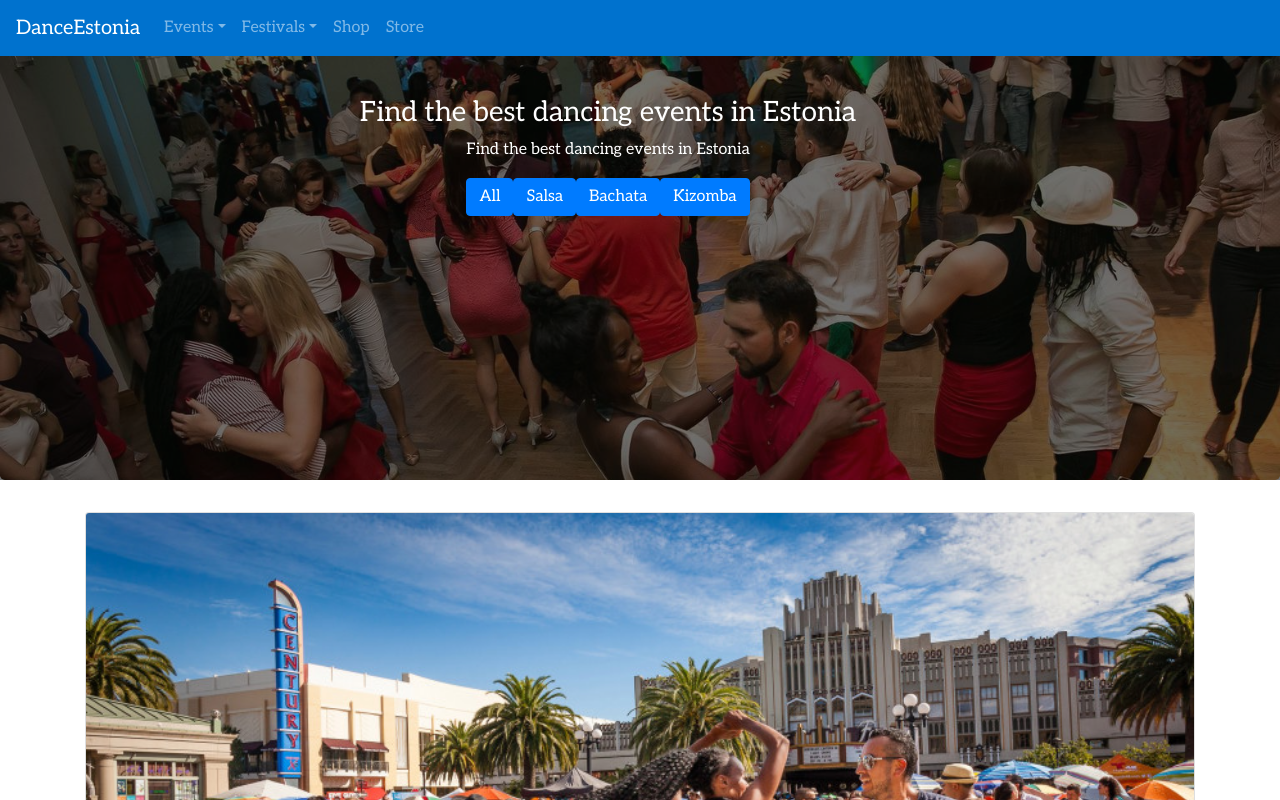
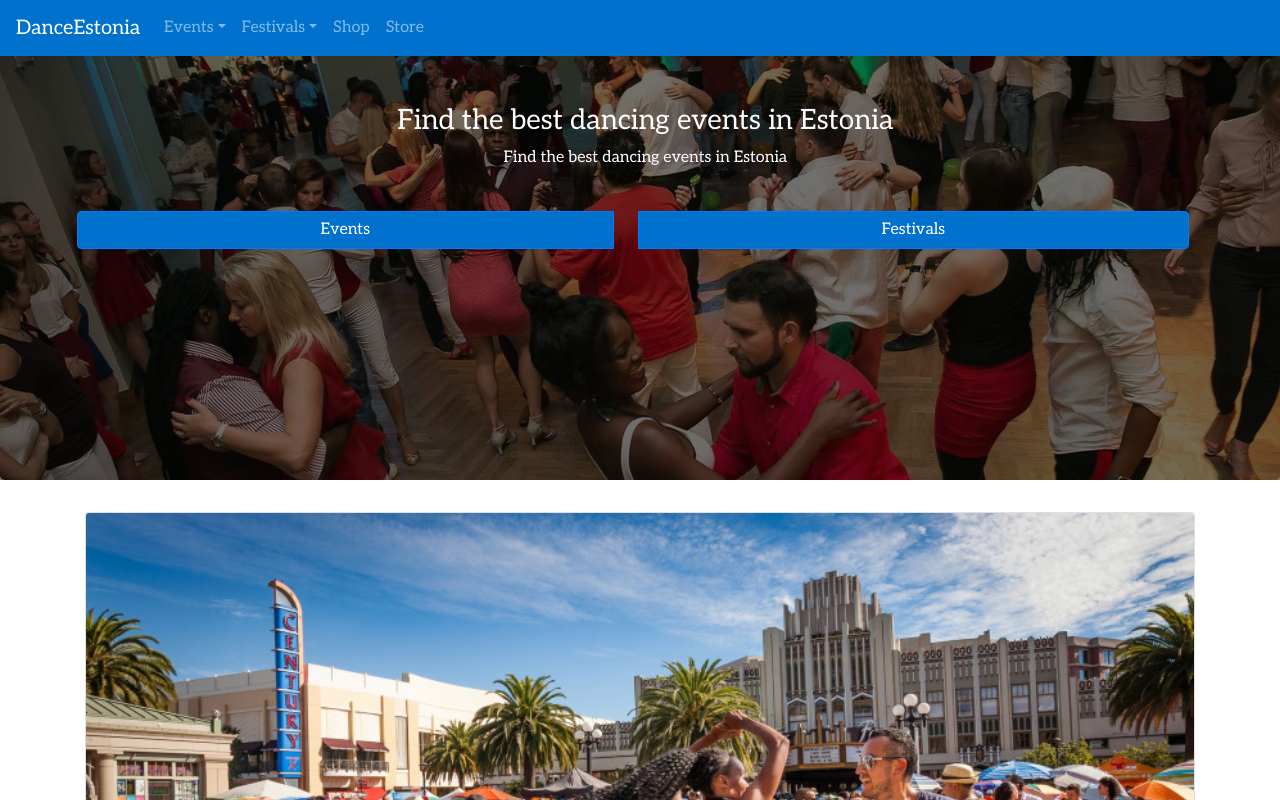
Before and after one commit to rrorrolfo/danceEstoniaClient, a React (Create React App) app in the folder client/: page / in a window 1280 px wide. Shown: the top 800 px of the page. Built offline with nearby package versions, Linux system fonts and the light colour scheme.

Commit message:
Optimized Jumbotron styling and markup

```diff
--- a/client/src/components/jumbotron/index.jsx
+++ b/client/src/components/jumbotron/index.jsx
@@ -1,5 +1,5 @@
 import React from 'react';
-import { Jumbotron, Button, Container } from 'react-bootstrap';
+import { Jumbotron, Button, Container, ButtonGroup } from 'react-bootstrap';
 import './jumbotron.css';
 
 const MainJumbotron = () => {
@@ -11,12 +11,10 @@ const MainJumbotron = () => {
           Find the best dancing events in Estonia
         </h1>
         <p>Find the best dancing events in Estonia</p>
-        <p>
-          <Button>All</Button>
-          <Button>Salsa</Button>
-          <Button>Bachata</Button>
-          <Button>Kizomba</Button>
-        </p>
+        <ButtonGroup className="mt-3 ctas-container">
+          <Button className="cta-style">Events</Button>
+          <Button className="cta-style">Festivals</Button>
+        </ButtonGroup>
       </Container>
     </Jumbotron>
   );
--- a/client/src/components/jumbotron/jumbotron.css
+++ b/client/src/components/jumbotron/jumbotron.css
@@ -1,5 +1,5 @@
 .jumbotron {
-  padding: 6rem 2rem 4rem;
+  padding: 6.5rem 2rem 4rem;
   background-image: url('../../assets/img/ikiz-festival.jpg');
   background-size: cover;
   background-repeat: no-repeat;
@@ -25,8 +25,23 @@
   color: #fff;
   text-align: center;
   max-width: 100%;
+  padding-left: 0;
+  left: 6%;
 }
 
 .welcoming-title {
   font-size: 1.75rem;
 }
+
+.ctas-container {
+  display: flex;
+  justify-content: space-between;
+  flex-wrap: wrap;
+}
+
+.cta-style {
+  margin-top: 25px;
+  margin-bottom: 15px;
+  background-color: var(--blue-estonia);
+  margin-right: 25px;
+}
```
